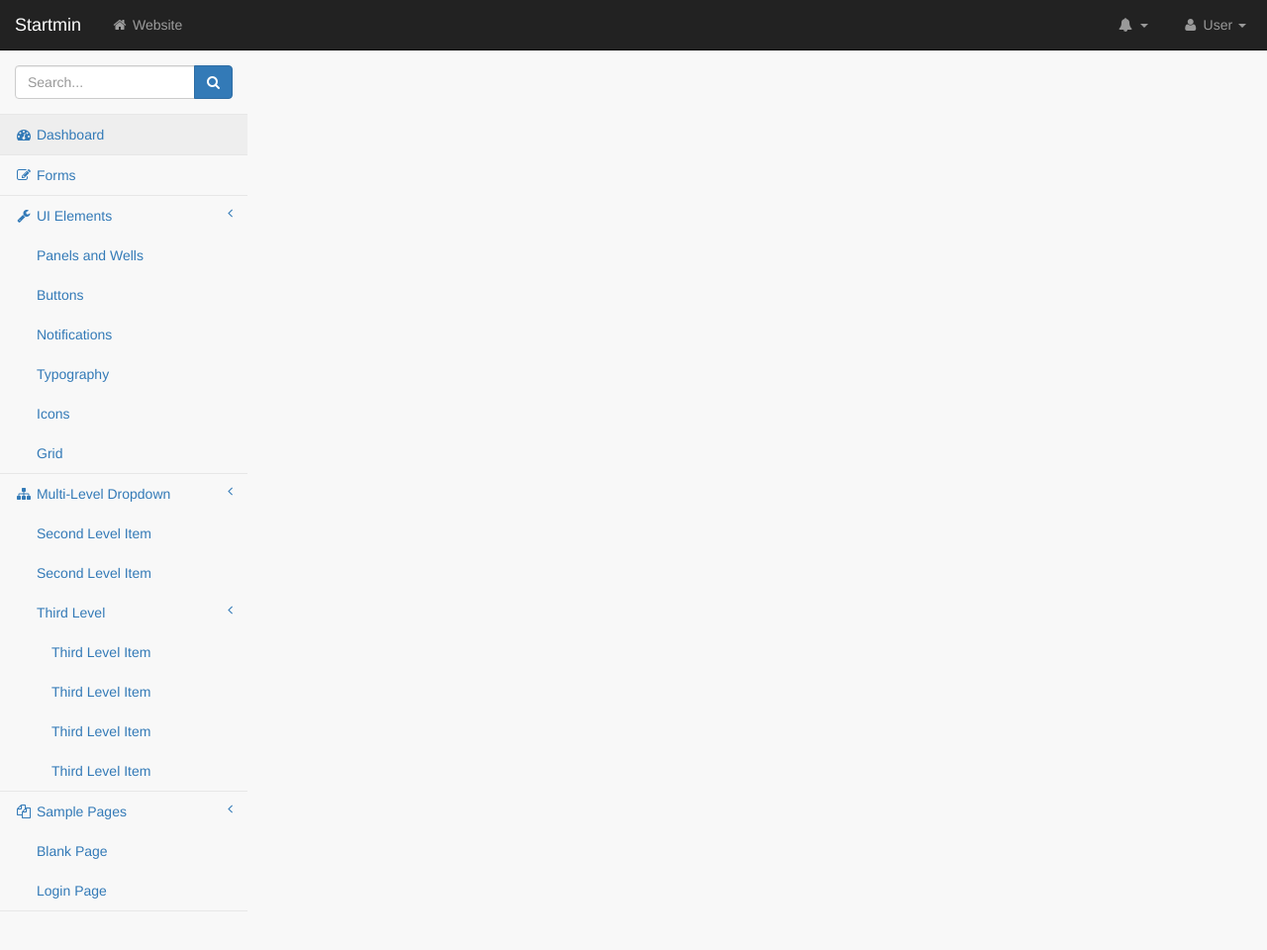
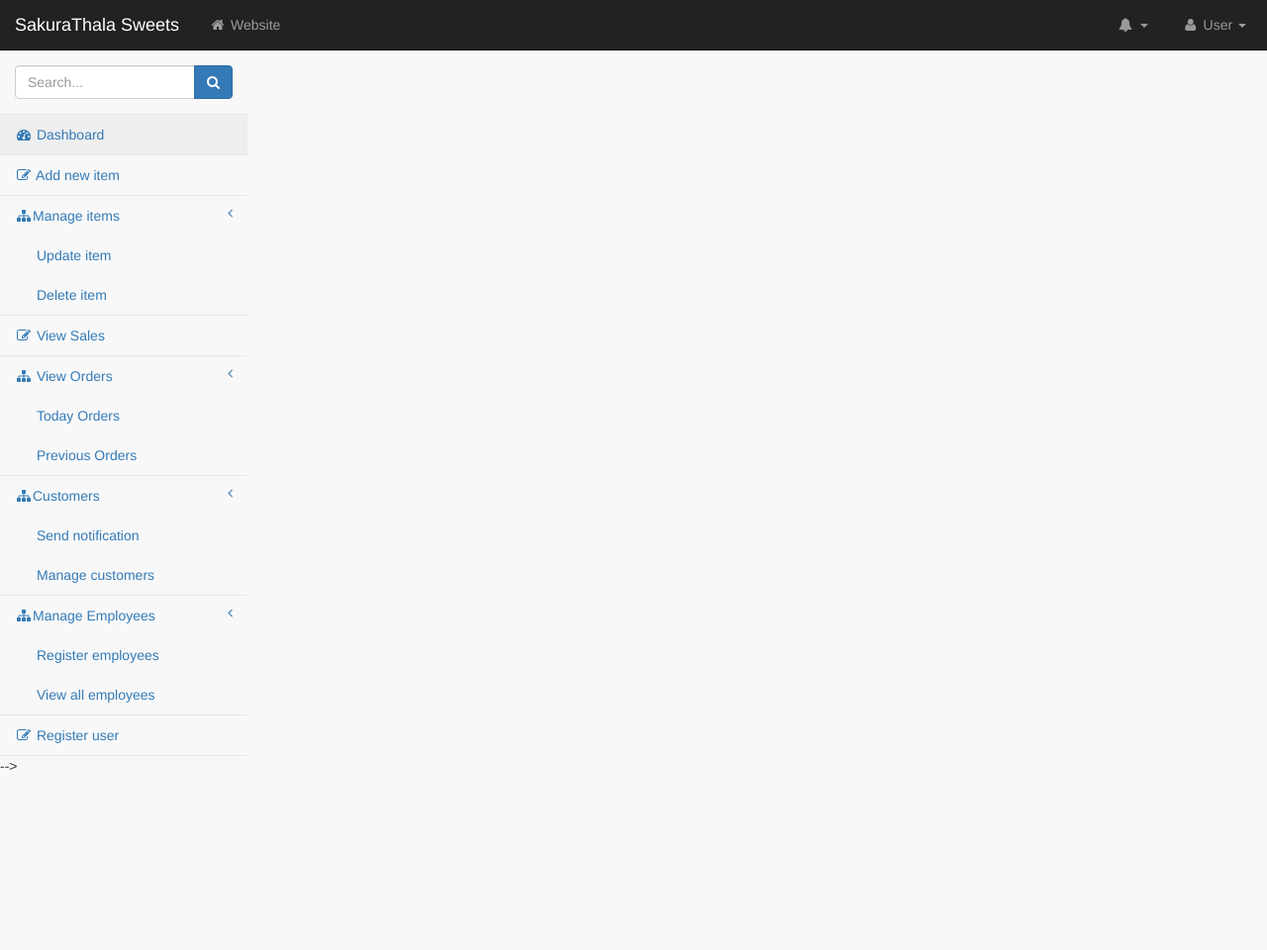
Before and after one commit to Nandathilaka/sakurawebsite, a CodeIgniter app: the page made by application/views/admin/includes/header.php in a window 1280 px wide. Shown: the top 960 px of the page at 99% size. Run offline with CodeIgniter, Linux system fonts and the light colour scheme; some libraries are stand-ins or nearby versions.

Commit message:
Update header.php

```diff
--- a/application/views/admin/includes/header.php
+++ b/application/views/admin/includes/header.php
@@ -7,7 +7,7 @@
         <meta name="description" content="">
         <meta name="author" content="">
 
-        <title>Startmin - Bootstrap Admin Theme</title>
+        <title>SakuraThala Admin Dashboard</title>
 
         <!-- Bootstrap Core CSS -->
         <link href="<?php echo base_url()?>template/css/bootstrap.min.css" rel="stylesheet">
@@ -36,7 +36,7 @@
             <!-- Navigation -->
             <nav class="navbar navbar-inverse navbar-fixed-top" role="navigation">
                 <div class="navbar-header">
-                    <a class="navbar-brand" href="index.html">Startmin</a>
+                    <a class="navbar-brand" href="index.html">SakuraThala Sweets</a>
                 </div>
 
                 <button type="button" class="navbar-toggle" data-toggle="collapse" data-target=".navbar-collapse">
@@ -119,41 +119,87 @@
                                 <a href="" class="active"><i class="fa fa-dashboard fa-fw"></i> Dashboard</a>
                             </li>
 
+
+
                             <li>
-                                <a href="forms.html"><i class="fa fa-edit fa-fw"></i> Forms</a>
+                                <a href="<?php echo base_url()?>index.php/AdminController/addNewProduct"><i class="fa fa-edit fa-fw"></i> Add new item</a>
                             </li>
+
                             <li>
-                                <a href="#"><i class="fa fa-wrench fa-fw"></i> UI Elements<span class="fa arrow"></span></a>
+                                <a href="#"><i class="fa fa-sitemap fa-fw"></i>Manage items<span class="fa arrow"></span></a>
                                 <ul class="nav nav-second-level">
                                     <li>
-                                        <a href="panels-wells.html">Panels and Wells</a>
+                                        <a href="#">Update item</a>
                                     </li>
                                     <li>
-                                        <a href="buttons.html">Buttons</a>
+                                        <a href="#">Delete item</a>
                                     </li>
-                                    <li>
-                                        <a href="notifications.html">Notifications</a>
-                                    </li>
-                                    <li>
-                                        <a href="typography.html">Typography</a>
-                                    </li>
-                                    <li>
-                                        <a href="icons.html"> Icons</a>
-                                    </li>
-                                    <li>
-                                        <a href="grid.html">Grid</a>
-                                    </li>
+
                                 </ul>
                                 <!-- /.nav-second-level -->
                             </li>
+
+
                             <li>
-                                <a href="#"><i class="fa fa-sitemap fa-fw"></i> Multi-Level Dropdown<span class="fa arrow"></span></a>
+                                <a href="#"><i class="fa fa-edit fa-fw"></i> View Sales </a>
+                            </li>
+
+
+                            <li>
+                                <a href="#"><i class="fa fa-sitemap fa-fw"></i> View Orders<span class="fa arrow"></span></a>
                                 <ul class="nav nav-second-level">
                                     <li>
-                                        <a href="#">Second Level Item</a>
+                                        <a href="#">Today Orders</a>
                                     </li>
                                     <li>
-                                        <a href="#">Second Level Item</a>
+                                        <a href="#">Previous Orders</a>
+                                    </li>
+
+                                </ul>
+                                <!-- /.nav-second-level -->
+                            </li>
+
+                            <li>
+                                <a href="#"><i class="fa fa-sitemap fa-fw"></i>Customers<span class="fa arrow"></span></a>
+                                <ul class="nav nav-second-level">
+                                    <li>
+                                        <a href="#">Send notification</a>
+                                    </li>
+                                    <li>
+                                        <a href="#">Manage customers</a>
+                                    </li>
+
+                                </ul>
+                                <!-- /.nav-second-level -->
+                            </li>
+
+                            <li>
+                                <a href="#"><i class="fa fa-sitemap fa-fw"></i>Manage Employees<span class="fa arrow"></span></a>
+                                <ul class="nav nav-second-level">
+                                    <li>
+                                        <a href="#">Register employees</a>
+                                    </li>
+                                    <li>
+                                        <a href="#">View all employees</a>
+                                    </li>
+
+                                </ul>
+                                <!-- /.nav-second-level -->
+                            </li>
+
+                            <li>
+                                <a href="<?echo base_url();?>index.php/AdminController/registerUser"><i class="fa fa-edit fa-fw"></i> Register user </a>
+                            </li>
+
+
+                            <!-- <li>
+                                <a href="#"><i class="fa fa-sitemap fa-fw"></i> View Orders<span class="fa arrow"></span></a>
+                                <ul class="nav nav-second-level">
+                                    <li>
+                                        <a href="#">Today Orders</a>
+                                    </li>
+                                    <li>
+                                        <a href="#">Previous Orders</a>
                                     </li>
                                     <li>
                                         <a href="#">Third Level <span class="fa arrow"></span></a>
@@ -172,22 +218,11 @@
                                             </li>
                                         </ul>
                                         <!-- /.nav-third-level -->
-                                    </li>
-                                </ul>
+                                    <!-- </li> -->
+                                <!-- </ul> -->
                                 <!-- /.nav-second-level -->
-                            </li>
-                            <li>
-                                <a href="#"><i class="fa fa-files-o fa-fw"></i> Sample Pages<span class="fa arrow"></span></a>
-                                <ul class="nav nav-second-level">
-                                    <li>
-                                        <a href="blank.html">Blank Page</a>
-                                    </li>
-                                    <li>
-                                        <a href="login.html">Login Page</a>
-                                    </li>
-                                </ul>
-                                <!-- /.nav-second-level -->
-                            </li>
+                            <!-- </li> --> -->
+
                         </ul>
                     </div>
                 </div>
```
